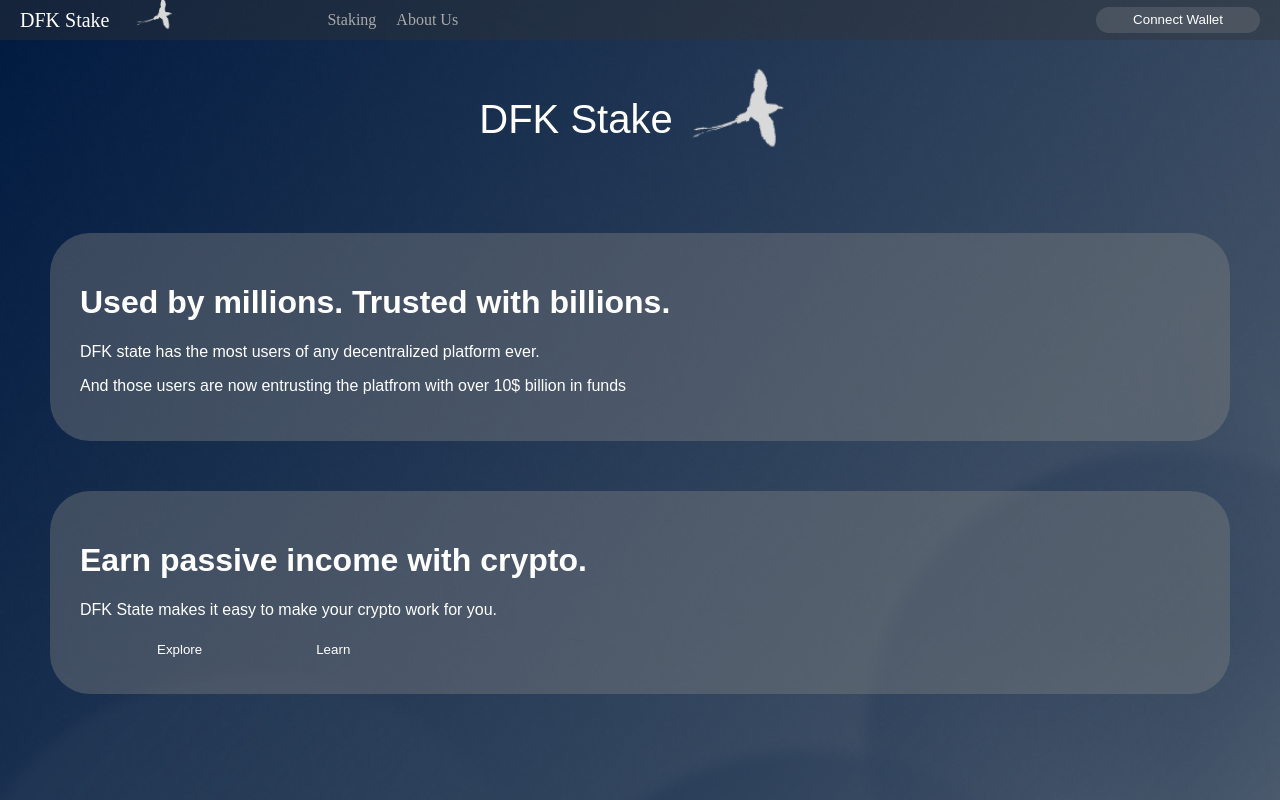
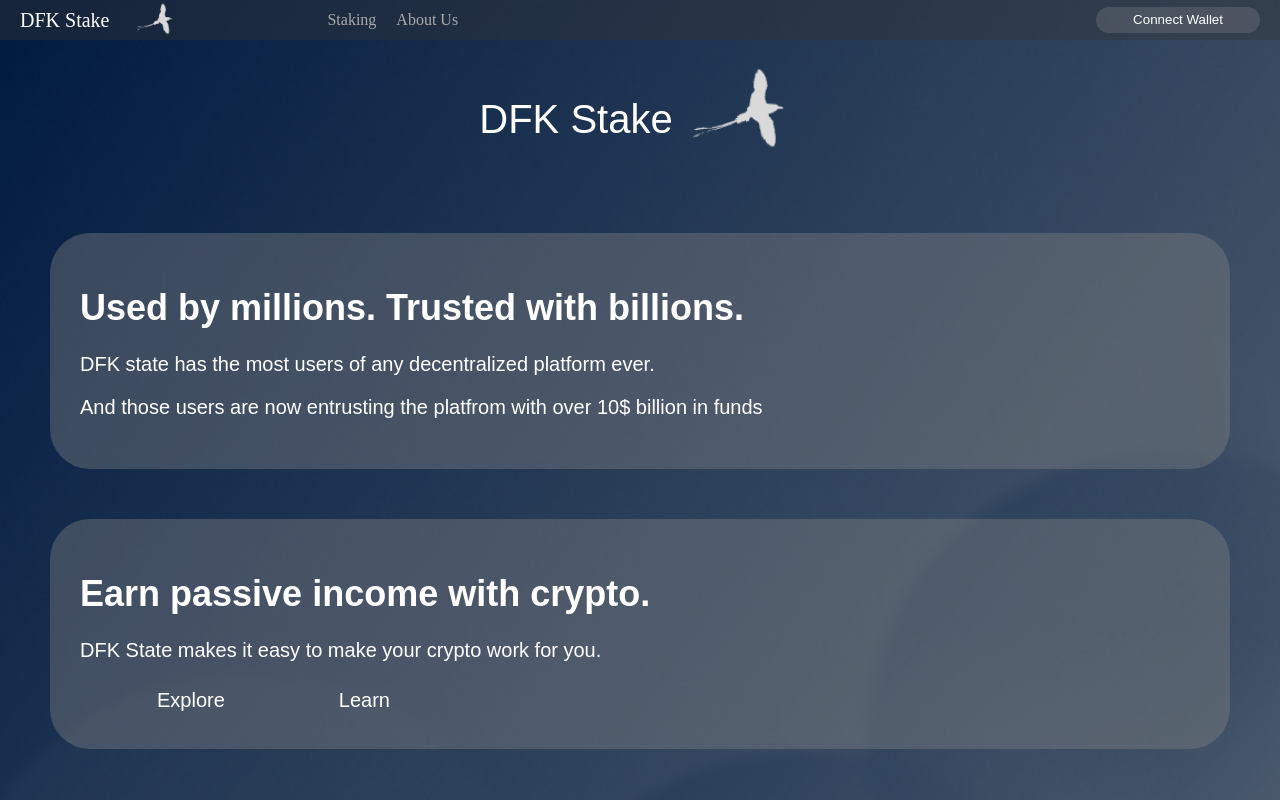
Before and after one commit to maximdv34/DFK_Stake, a React (Create React App) app in the folder ClientApp/: page / in a window 1280 px wide. Built offline with nearby package versions, Linux system fonts and the light colour scheme.

Commit message:
Edited font-size and image-margin

```diff
--- a/ClientApp/src/App.jsx
+++ b/ClientApp/src/App.jsx
@@ -23,7 +23,7 @@ function Header_Top() {
         <>
           <header>
               <div>
-                  <Link to={'/'}><div className="MainName">DFK Stake</div></Link>
+                  <Link to={'/'} className="ImageContainer"><div className="MainName">DFK Stake</div></Link>
                   <Link to={'/'}><img src='./static/images/logo.png' /></Link>
               </div>
               <div className="Navigation">
--- a/ClientApp/src/styles/App.css
+++ b/ClientApp/src/styles/App.css
@@ -24,6 +24,7 @@ header div a {
 
 /*Logo*/
 header div a img{
+    margin-top: 10px;
     height: 50px;
     width: 50px;
 }
--- a/ClientApp/src/styles/Home.css
+++ b/ClientApp/src/styles/Home.css
@@ -28,6 +28,11 @@ main div div{
 main{
     font-family:Arial;
     font-stretch:narrower;
+    font-size: 20px;
+}
+
+h1{
+    font-size: 36px;
 }
 
 /*ButtonsContainer*/
@@ -45,6 +50,7 @@ main{
     border-radius: 10px;
     margin-left: 40px;
     padding: 5px 35px 5px 35px;
+    font-size: 20px;
 }
 
 
```
